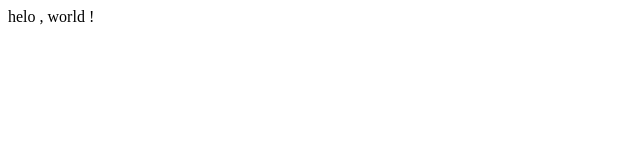
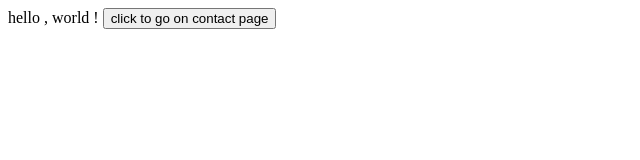
Before and after one commit to Rohit4123/learning-git-and-github, a plain HTML site: page index.html in a window 1280 px wide. Shown: the whole page, without its empty margins (0-640 px from the left). Drawn offline with Linux system fonts and the light colour scheme.

```diff
--- a/index.html
+++ b/index.html
@@ -4,9 +4,12 @@
     <meta charset="UTF-8">
     <meta http-equiv="X-UA-Compatible" content="IE=edge">
     <meta name="viewport" content="width=device-width, initial-scale=1.0">
+    <link href="about.html">
     <title>Document</title>
 </head>
 <body>
-    helo , world !
+
+    hello , world !
+    <button href="about.html">click to go on contact page</button>
 </body>
 </html>
```
